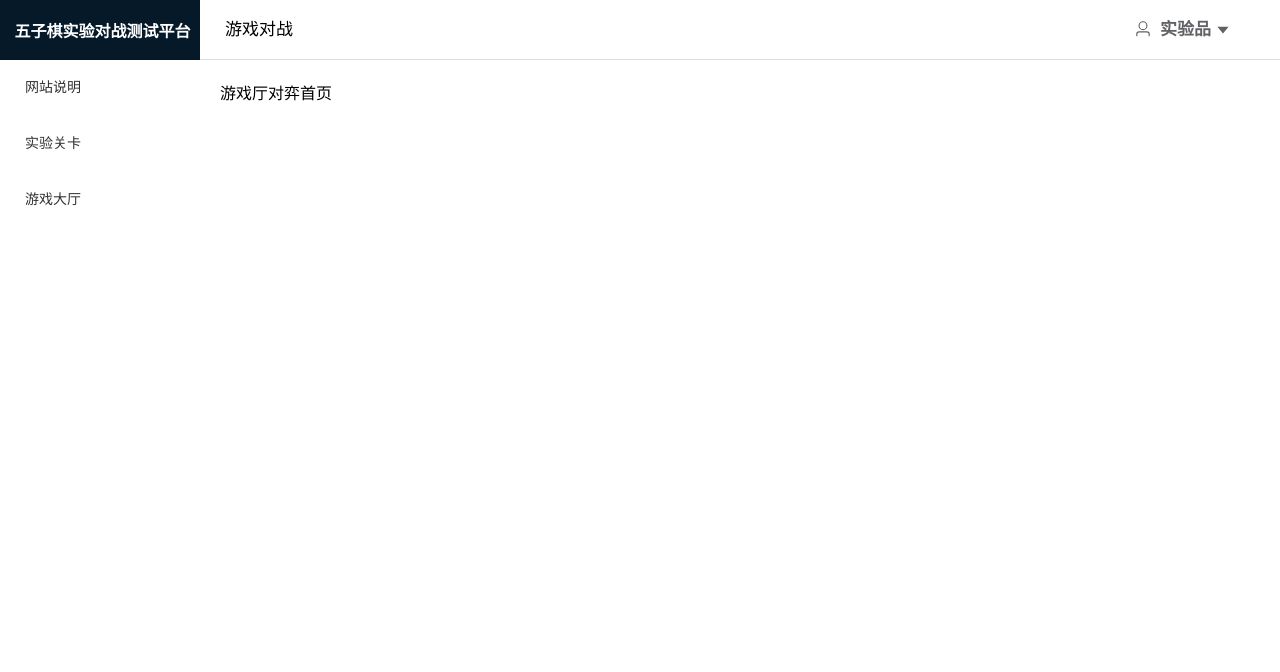
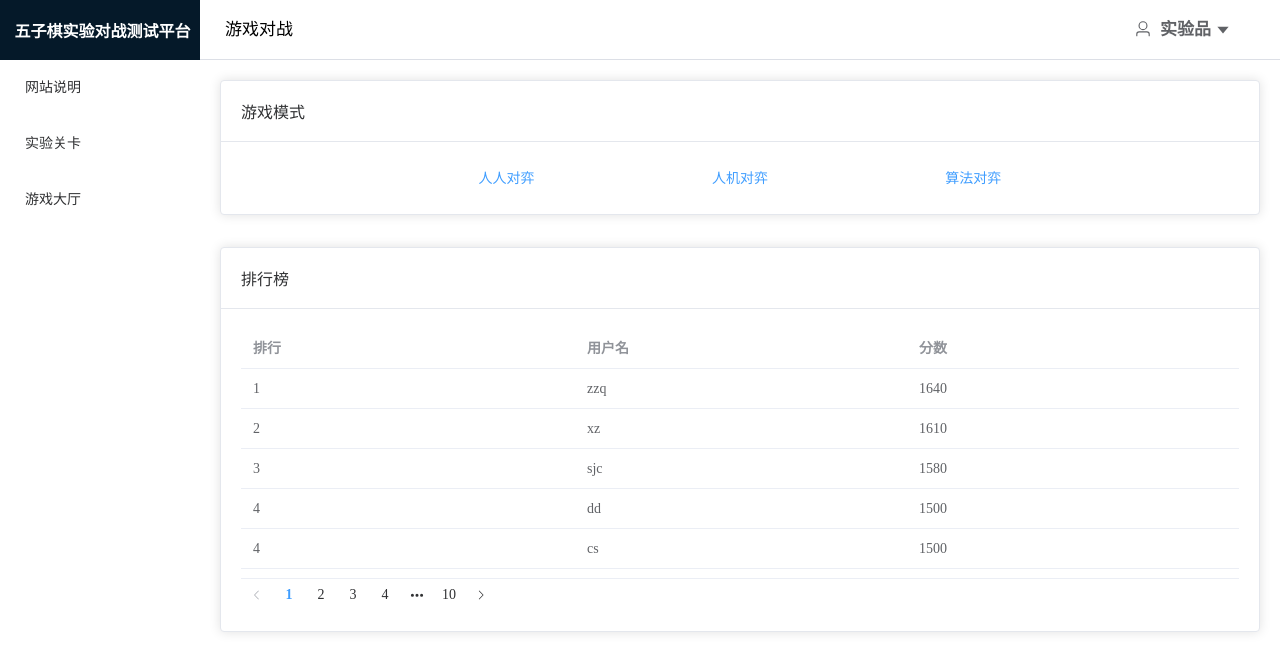
Before and after one commit to xiangzi05/code_myself, a Vue app in the folder gobang_front/: page /pk in a window 1280 px wide. Shown: the top 672 px of the page. Built offline with nearby package versions, Linux system fonts and the light colour scheme.

Commit message:
feat:增添游戏对战首页样式

```diff
--- a/gobang_front/src/views/pk/PkIndexView.vue
+++ b/gobang_front/src/views/pk/PkIndexView.vue
@@ -1,18 +1,116 @@
 <template>
   <div>
-    游戏厅对弈首页
-    {{ $route.params.type }}
+    <!--对战模式选择-->
+    <el-card>
+      <template #header>
+        <div class="card-header">
+          <span>游戏模式</span>
+        </div>
+      </template>
+      <el-button-group>
+        <el-button text type="primary">人人对弈</el-button>
+        <el-button text type="primary" @click="showCodeChoiceDialog = true"
+          >人机对弈</el-button
+        >
+        <el-button text type="primary" @click="showCodeChoiceDialog = true"
+          >算法对弈</el-button
+        >
+      </el-button-group>
+    </el-card>
+    <el-dialog v-model="showCodeChoiceDialog" title="人机对弈">
+      <el-form>
+        <el-form-item label="选择机器算法">
+          <!-- 代码选择-->
+          <el-select> </el-select>
+          <!-- 查看代码 -->
+          <el-popover placement="right" :width="270" trigger="click">
+            <template #reference>
+              <el-icon :size="15" class="zoom">
+                <ZoomIn />
+              </el-icon>
+            </template>
+            <div class="popover-code-title">查看代码</div>
+            <el-scrollbar height="300px">
+              <pre class="popover-content">这里显示具体代码</pre>
+            </el-scrollbar>
+          </el-popover>
+        </el-form-item>
+      </el-form>
+      <template #footer
+        ><span
+          ><el-button type="primary">确认</el-button>
+          <el-button @click="showCodeChoiceDialog = flase"
+            >取消</el-button
+          ></span
+        ></template
+      >
+    </el-dialog>
+    <!-- 排行榜 -->
+    <el-card>
+      <template #header>
+        <div class="card-header">
+          <span>排行榜</span>
+        </div>
+      </template>
+      <el-table :data="tableData" height="250" style="width: 100%">
+        <el-table-column label="排行" prop="rank" />
+        <el-table-column label="用户名" prop="username" />
+        <el-table-column label="分数" prop="score" />
+      </el-table>
+      <el-pagination
+        :page-size="10"
+        :pager-count="5"
+        layout="prev, pager, next"
+        :total="100"
+      />
+    </el-card>
   </div>
 </template>
 
   <script>
+import { ref } from "vue";
 export default {
   name: "PkIndexView",
   components: {},
   setup() {
-    return {};
+    const showCodeChoiceDialog = ref(false);
+    //模拟数据
+    const tableData = [
+      { rank: 1, username: "zzq", score: 1640 },
+      { rank: 2, username: "xz", score: 1610 },
+      { rank: 3, username: "sjc", score: 1580 },
+      { rank: 4, username: "dd", score: 1500 },
+      { rank: 4, username: "cs", score: 1500 },
+      { rank: 6, username: "wss", score: 1480 },
+    ];
+    return { showCodeChoiceDialog, tableData };
   },
 };
 </script>
 
-    <style scoped ></style>
+  <style scoped >
+.el-card {
+  margin-bottom: 2rem;
+}
+.el-button-group {
+  display: flex;
+  vertical-align: middle;
+  flex-direction: row;
+  flex-wrap: nowrap;
+  justify-content: space-around;
+  align-items: center;
+}
+.el-button--text {
+  margin-right: 15px;
+}
+.popover-code-title {
+  font-size: 17px;
+  font-weight: 700;
+  margin: 10px 10px;
+  user-select: none;
+}
+.popover-content {
+  margin: 0 10px;
+  width: 250px;
+}
+</style>
```
